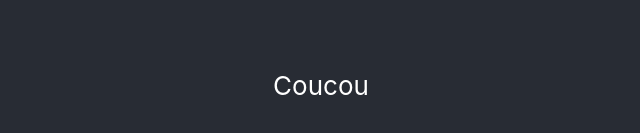
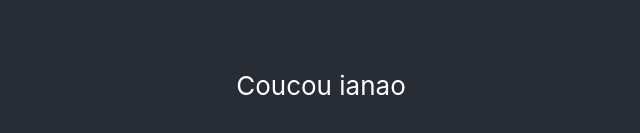
Before and after one commit to tsantaniainarakotonjanahary/pmmDqt, a React (Create React App) app: page / in a window 1280 px wide. Shown: the part 315-448 px from the top of the page, without its empty margins (319-959 px from the left). Built offline with nearby package versions, Linux system fonts and the light colour scheme.

Commit message:
first commmit

```diff
--- a/package.json
+++ b/package.json
@@ -1,7 +1,6 @@
 {
   "name": "pmmdqt",
   "version": "0.1.0",
-  "homepage" : "https://tsantaniainarakotonjanahary.github.io/pmmDqt",
   "private": true,
   "dependencies": {
     "@testing-library/jest-dom": "^5.16.5",
@@ -13,8 +12,6 @@
     "web-vitals": "^2.1.4"
   },
   "scripts": {
-    "predeploy":"npm run build",
-    "deploy":"gh-pages -d build",
     "start": "react-scripts start",
     "build": "react-scripts build",
     "test": "react-scripts test",
@@ -37,8 +34,5 @@
       "last 1 firefox version",
       "last 1 safari version"
     ]
-  },
-  "devDependencies": {
-    "gh-pages": "^4.0.0"
   }
 }
--- a/src/App.js
+++ b/src/App.js
@@ -5,7 +5,7 @@ function App() {
   return (
     <div className="App">
       <header className="App-header">
-        <p>Coucou</p>
+        <p>Coucou ianao</p>
       </header>
     </div>
   );
```
